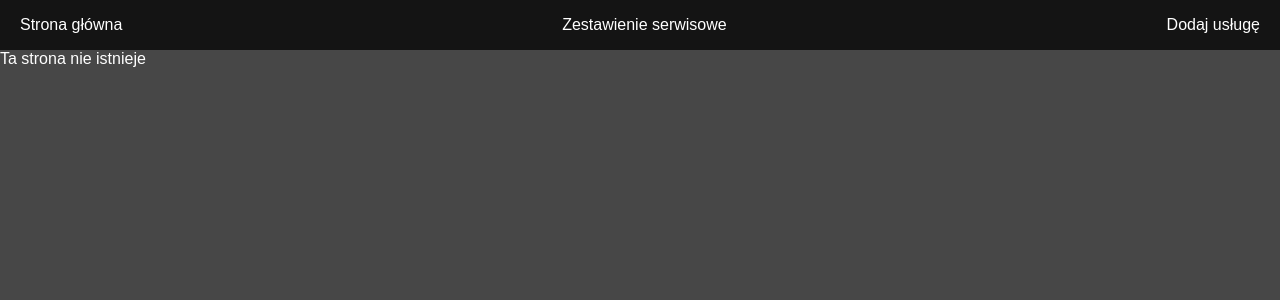
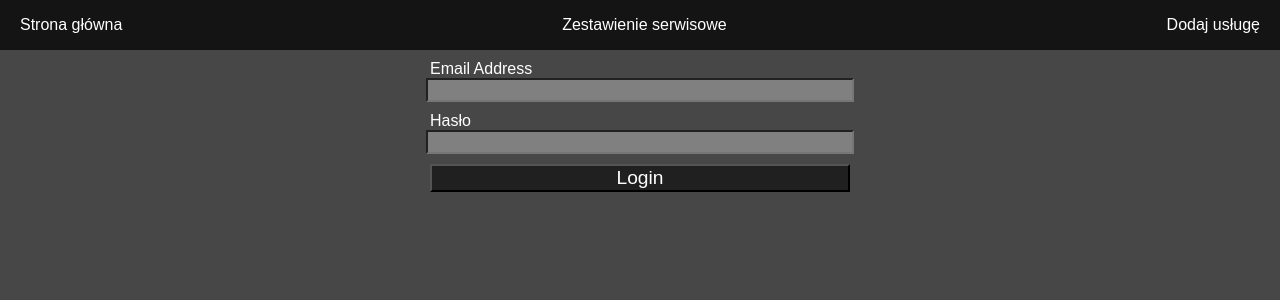
Before and after one commit to patryk177m/Car_repairs_FRONTEND, a React (Create React App) app: page /login in a window 1280 px wide. Shown: the top 300 px of the page. Built offline with nearby package versions, Linux system fonts and the light colour scheme; no server answers.

Commit message:
added formLogin and route login

```diff
--- a/src/index.tsx
+++ b/src/index.tsx
@@ -12,6 +12,7 @@ import {Header} from "./components/Header";
 import {TallySingleView} from "./pages/TallySingleView";
 import {TallyProvider} from "./context/TallyContext";
 import {FileUpdate} from "./pages/FormTallyUpdate";
+import {FormLogin} from "./pages/FormLogin";
 
 
 
@@ -30,6 +31,7 @@ root.render(
                   <Route path="/list" element={<TallyListPage />}/>
                   <Route path="/list/:id" element={<TallySingleView />}/>
                   <Route path="/update/:id" element={<FileUpdate />}/>
+                  <Route path="/login" element={<FormLogin />}/>
                   {/* obsługa nieistniejących ścieżek */}
                   <Route path="*" element={< NotFound />} />
               </Routes>
--- /dev/null
+++ b/src/pages/FormLogin.tsx
@@ -0,0 +1,17 @@
+import React from "react";
+import "../styles/formAddTally.scss";
+import "../styles/global.scss";
+
+export const FormLogin = () => {
+    return (
+        <form className="form--container form global--container">
+            <label className="form__label" htmlFor="email" >Email Address</label>
+                <input className="form__input" id="email" type="email" name="email" required />
+
+            <label className="form__label" htmlFor="password">Hasło</label>
+                <input className="form__input" id="password" type="password" name="password" required />
+
+            <button className="form__button" type="submit">Login</button>
+        </form>
+    )
+}
```
